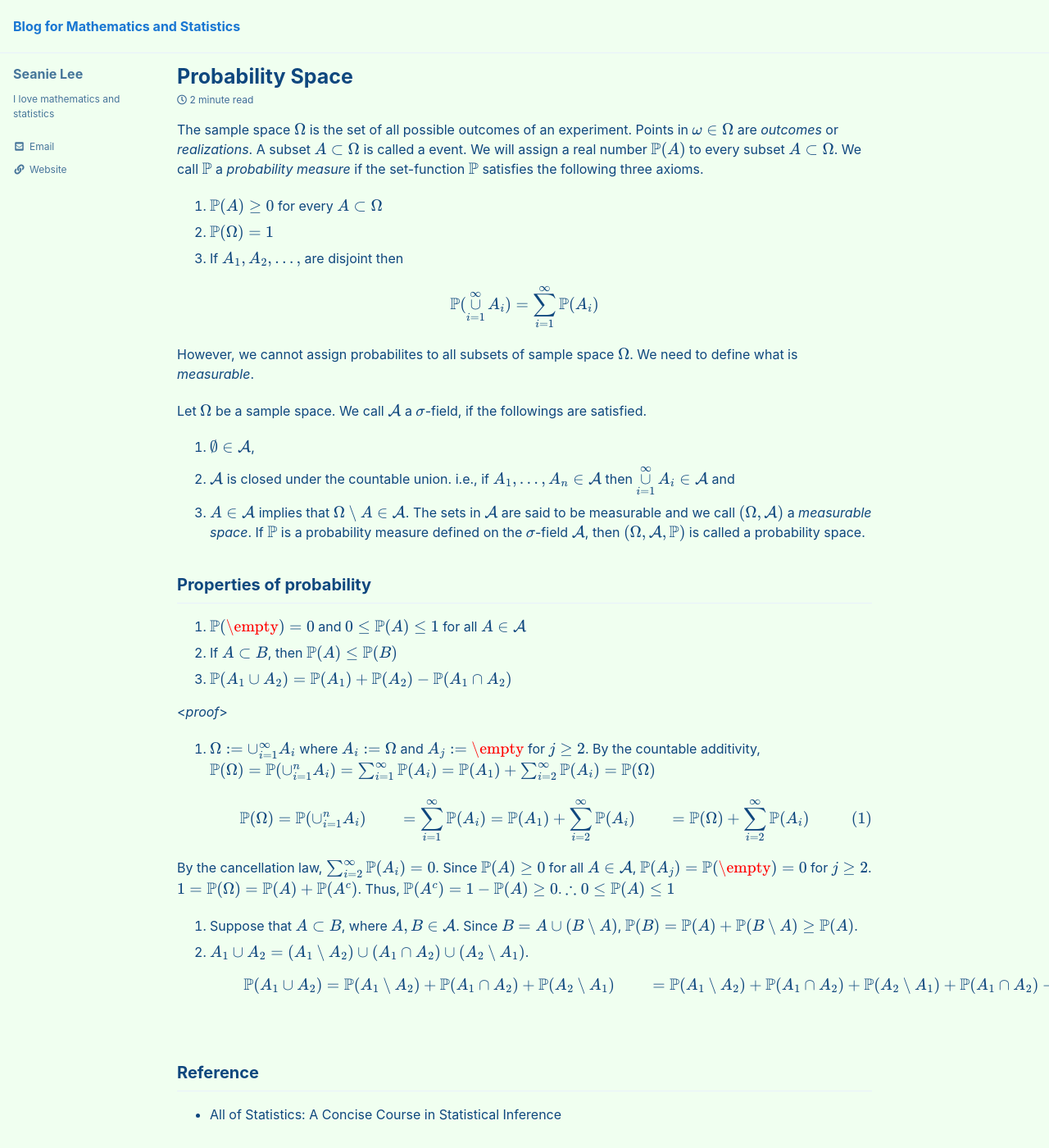
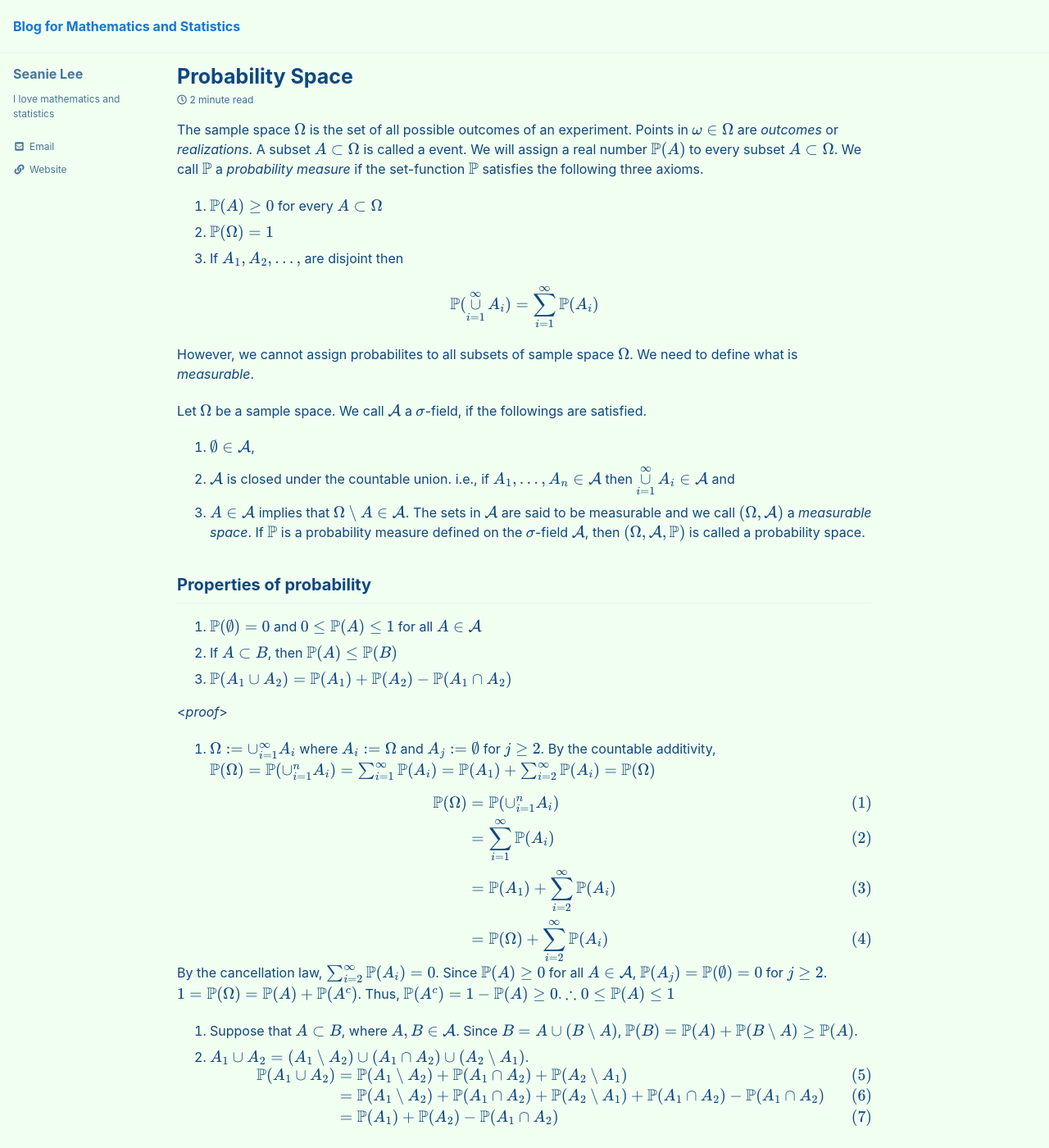
Before and after one commit to seanie12/blog, a Jekyll site: the page built from _posts/2020-12-22-probablity-space.md, in a window 1280 px wide and 1400 px high. Shown: the whole window at 82% size. Built offline with Jekyll 4.4.1, drawn with Linux system fonts in a browser that asks for light colours; cached includes are drawn as plain includes; formulas are drawn with MathJax 3.

Commit message:
Update 2020-12-22-probablity-space.md

```diff
--- a/_posts/2020-12-22-probablity-space.md
+++ b/_posts/2020-12-22-probablity-space.md
@@ -29,20 +29,20 @@ The sets in $\mathcal{A}$ are said to be measurable and we call $(\Omega, \mathc
 
 
 ## Properties of probability
-1. $\mathbb{P}(\empty) = 0$ and $0 \leq \mathbb{P}(A) \leq 1$ for all $A \in \mathcal{A}$
+1. $\mathbb{P}(\emptyset) = 0$ and $0 \leq \mathbb{P}(A) \leq 1$ for all $A \in \mathcal{A}$
 2. If $A \subset B$, then $\mathbb{P}(A) \leq \mathbb{P}(B)$
 3. $\mathbb{P}(A_1 \cup A_2) = \mathbb{P}(A_1) + \mathbb{P}(A_2) - \mathbb{P}(A_1 \cap A_2)$
 
 <*proof*>
-1. $\Omega := \cup_{i=1}^\infty A_i$ where $A_i := \Omega$ and $A_j := \empty$ for $j \geq 2$. By the countable additivity, $\mathbb{P}(\Omega) =\mathbb{P}( \cup_{i=1}^n A_i) = \sum_{i=1}^\infty \mathbb{P}(A_i) = \mathbb{P}(A_1) + \sum_{i=2}^\infty \mathbb{P}(A_i) = \mathbb{P}(\Omega)$
+1. $\Omega := \cup_{i=1}^\infty A_i$ where $A_i := \Omega$ and $A_j := \emptyset$ for $j \geq 2$. By the countable additivity, $\mathbb{P}(\Omega) =\mathbb{P}( \cup_{i=1}^n A_i) = \sum_{i=1}^\infty \mathbb{P}(A_i) = \mathbb{P}(A_1) + \sum_{i=2}^\infty \mathbb{P}(A_i) = \mathbb{P}(\Omega)$
 
-\begin{align}
+$$\begin{align}
 \mathbb{P}(\Omega) &=\mathbb{P}( \cup_{i=1}^n A_i) \\
 &= \sum_{i=1}^\infty \mathbb{P}(A_i) \\
 &= \mathbb{P}(A_1) + \sum_{i=2}^\infty \mathbb{P}(A_i) \\
 &= \mathbb{P}(\Omega) + \sum_{i=2}^\infty \mathbb{P}(A_i)  \\
-\end{align}
-By the cancellation law, $\sum_{i=2}^\infty \mathbb{P}(A_i) =0$. Since $\mathbb{P}(A) \geq 0$ for all $A \in \mathcal{A}$, $\mathbb{P}(A_j) = \mathbb{P}(\empty) = 0$ for $j \geq 2$.
+\end{align}$$
+By the cancellation law, $\sum_{i=2}^\infty \mathbb{P}(A_i) =0$. Since $\mathbb{P}(A) \geq 0$ for all $A \in \mathcal{A}$, $\mathbb{P}(A_j) = \mathbb{P}(\emptyset) = 0$ for $j \geq 2$.
 $1= \mathbb{P}(\Omega) = \mathbb{P}(A) + \mathbb{P}(A^c)$. Thus, $\mathbb{P}(A^c) = 1 -\mathbb{P}(A) \geq 0$.
 $\therefore 0 \leq \mathbb{P}(A) \leq 1$
 $$\tag*{$\square$}$$
@@ -51,10 +51,10 @@ $$\tag*{$\square$}$$
 2.  Suppose that $A\subset B$, where $A, B \in \mathcal{A}$. Since $B = A \cup (B\setminus A)$,  $\mathbb{P}(B) = \mathbb{P}(A) + \mathbb{P}(B\setminus A) \geq \mathbb{P}(A)$.
 $$\tag*{$\square$}$$
 3. $A_1 \cup A_2  = (A_1 \setminus A_2) \cup (A_1 \cap A_2) \cup (A_2\setminus A_1)$.
-\begin{align}\mathbb{P}(A_1 \cup A_2) &= \mathbb{P}(A_1 \setminus A_2) + \mathbb{P}(A_1 \cap A_2) + \mathbb{P}(A_2\setminus A_1) \\
+$$\begin{align}\mathbb{P}(A_1 \cup A_2) &= \mathbb{P}(A_1 \setminus A_2) + \mathbb{P}(A_1 \cap A_2) + \mathbb{P}(A_2\setminus A_1) \\
 &= \mathbb{P}(A_1 \setminus A_2) + \mathbb{P}(A_1\cap A_2) + \mathbb{P}(A_2 \setminus A_1) + \mathbb{P}(A_1 \cap A_2) - \mathbb{P}(A_1 \cap A_2) \\
 &= \mathbb{P}(A_1) + \mathbb{P}(A_2) - \mathbb{P}(A_1 \cap A_2)
-\end{align}
+\end{align}$$
 
 $$\tag*{$\square$}$$
 ## Reference
```
